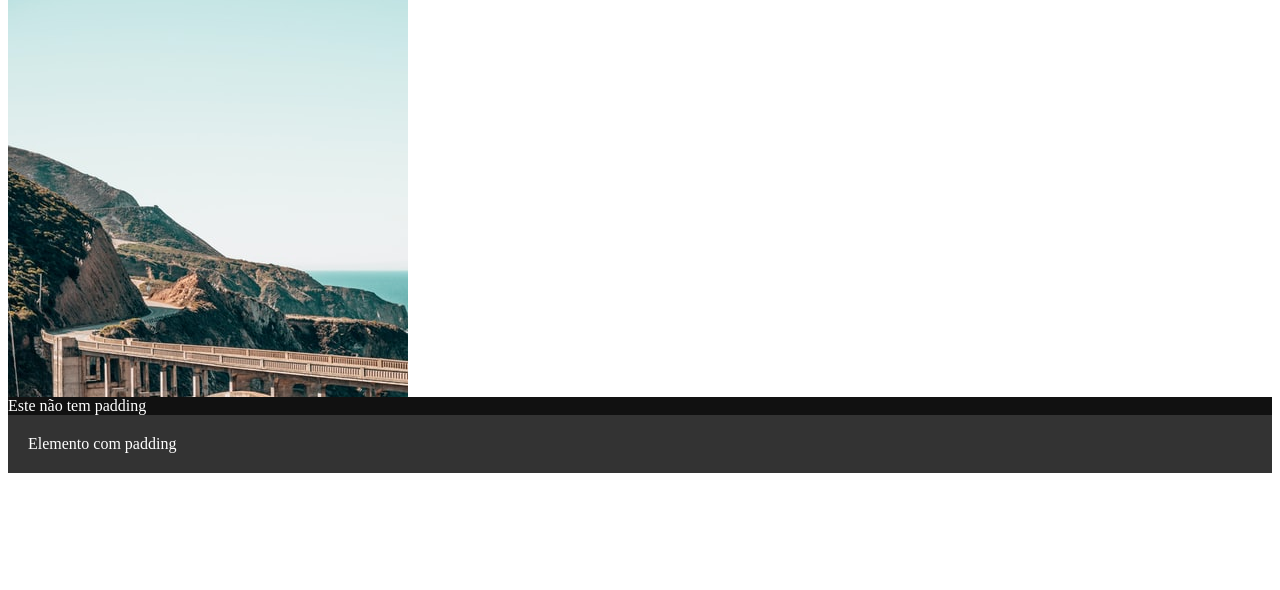
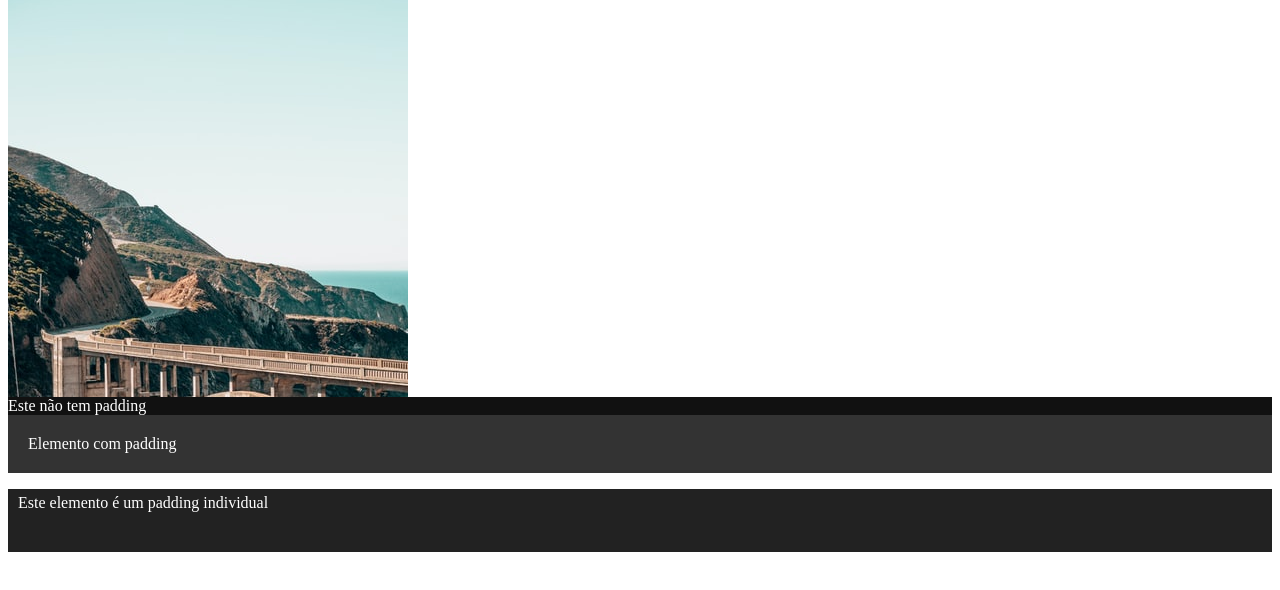
Before and after one commit to Eduxplorer/13-03-html, a plain HTML site: page index.html in a window 1280 px wide. Shown: the part 1896-2486 px from the top of the page. Drawn offline with Linux system fonts and the light colour scheme.

Commit message:
20 Padding Individual

```diff
--- a/css/style.css
+++ b/css/style.css
@@ -128,3 +128,16 @@
     background-color: #333;
     padding: 20px;
 }
+
+/* 20 Padding Individual */
+
+.padding-individual {
+    background-color: #222;
+    color: #fff;
+    /* padding-top: 5px;
+    padding-right: 20px;
+    padding-bottom: 40px;
+     padding-left: 10px;
+     */
+    padding: 5px 20px 40px 10px;
+}
--- a/index.html
+++ b/index.html
@@ -107,11 +107,15 @@
     <div class="centered-bg"></div>
     <div class="not-centered-bg"></div>
 
-    <!-- 19 -largura e altura -->
+    <!-- 19 largura e altura -->
 
     <div class="without-padding">Este não tem padding</div>
 
     <div class="padding">Elemento com padding</div>
 
+    <!-- 20 Padding Individual -->
+
+    <p class="padding-individual">Este elemento é um padding individual</p>
+
 </body>
 </html>
```
